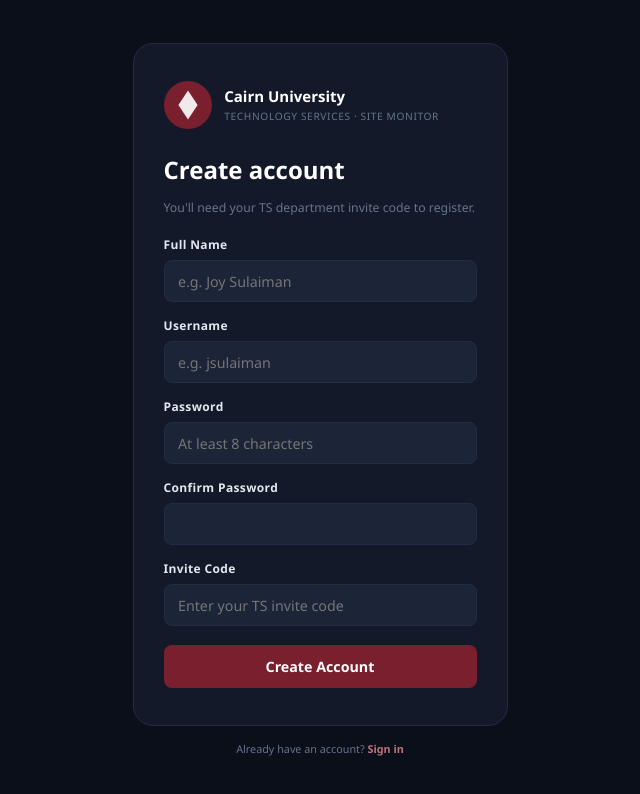
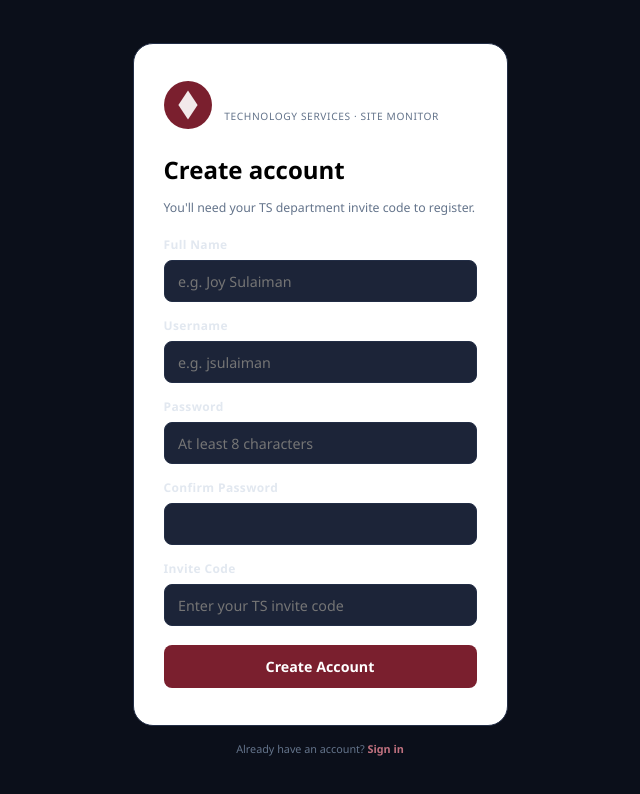
Before and after one commit to joysulaiman00/cairn-monitor, a website: page public/signup.html in a window 1280 px wide. Shown: the whole page, without its empty margins (320-960 px from the left). Drawn offline with Linux system fonts and the light colour scheme.

Commit message:
Update style.css

```diff
--- a/public/style.css
+++ b/public/style.css
@@ -10,7 +10,7 @@
   --down:       #ef4444;
   --down-bg:    #2d0707;
   --bg:         #0b0f1a;
-  --surface:    #131929;
+  --surface:    #ffffff;
   --surface2:   #1c2438;
   --border:     #222d45;
   --text:       #e2e8f0;
@@ -410,7 +410,7 @@
 .login-title {
   font-size: 1.6rem;
   font-weight: 700;
-  color: #fff;
+  color: #000000;
   margin-bottom: -0.5rem;
 }
 
```
